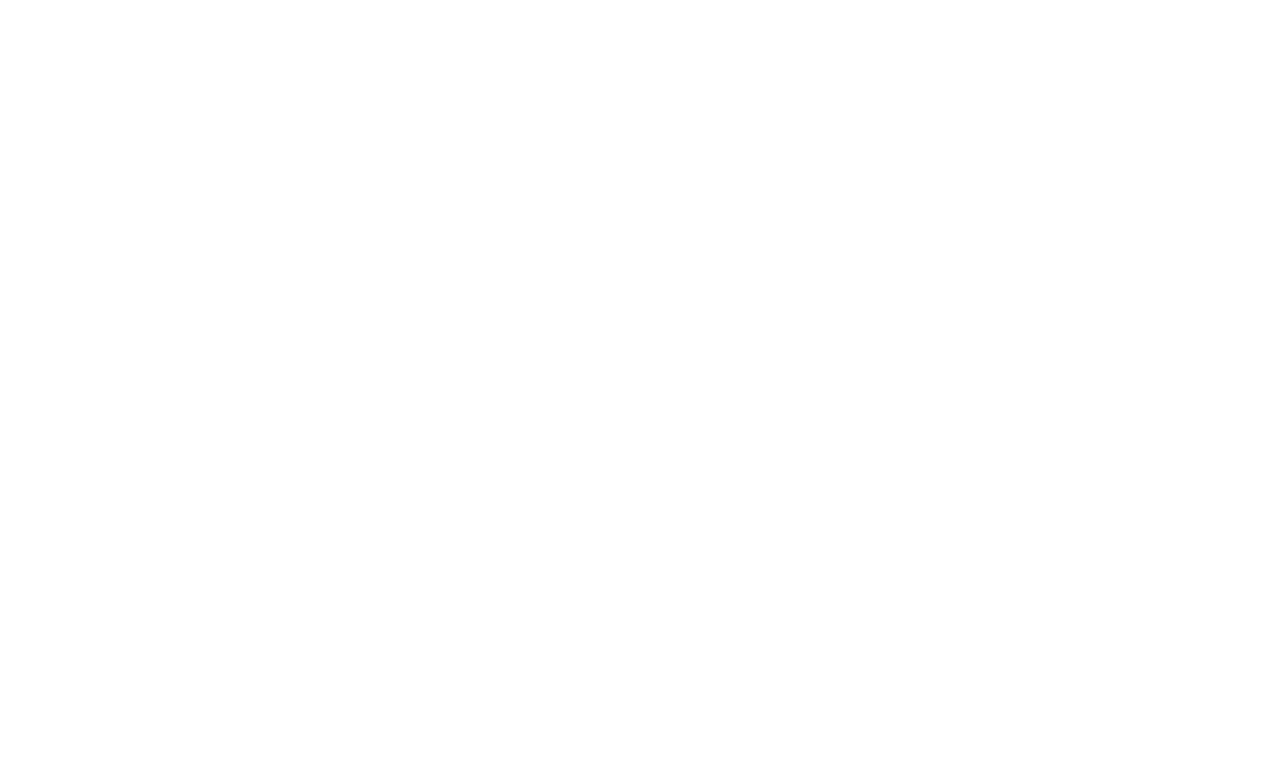
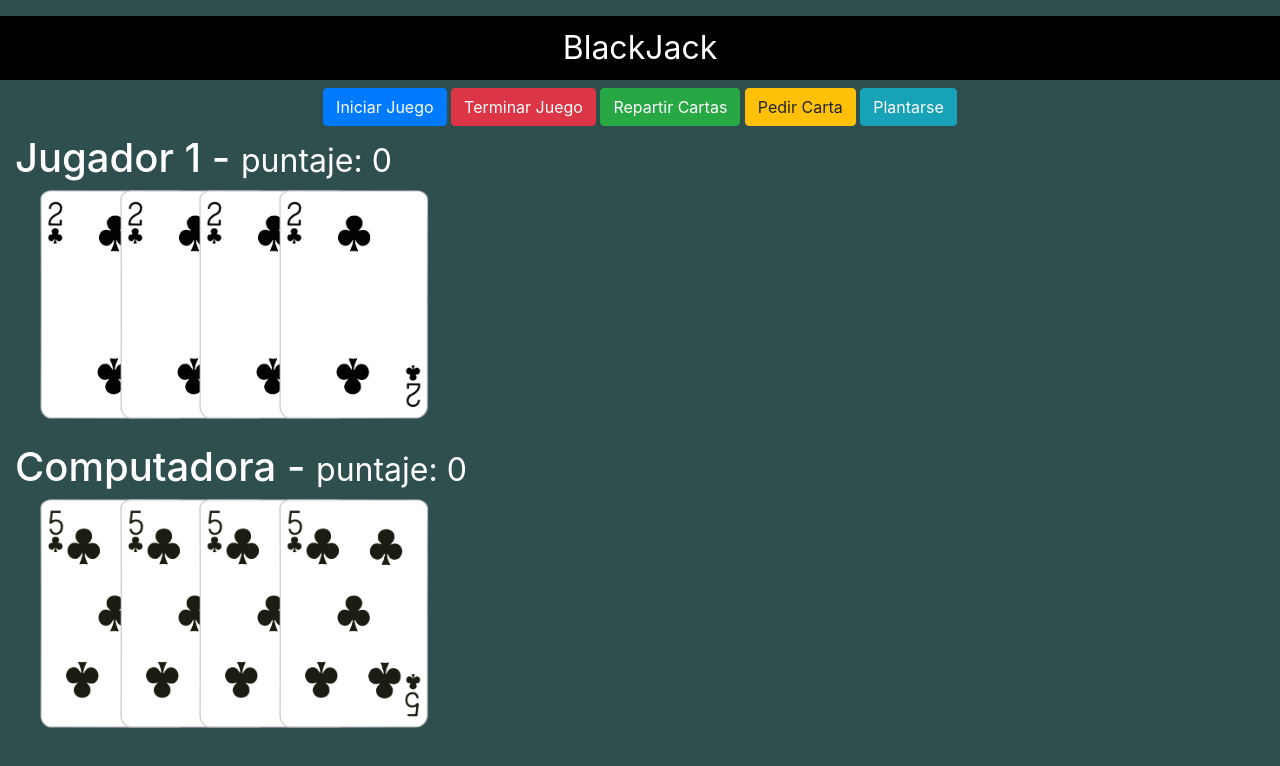
Before and after one commit to yunioseijo/Blackjack, a plain HTML site: page index.html in a window 1280 px wide. Drawn offline with nearby package versions, Linux system fonts and the light colour scheme.

Commit message:
Add initial HTML structure and CSS styles for Blackjack game

```diff
--- a/assets/css/style.css
+++ b/assets/css/style.css
@@ -0,0 +1,22 @@
+html, body{
+    margin: 0px;
+    background-color: darkslategray;
+    color: white
+}
+.titulo{
+    text-align: center;
+    font-size: 2em;
+    margin-top: 1rem;
+    padding-block: 0.5rem;
+    background-color: black;
+    color: white;
+}
+.carta {
+    position: relative;
+    width: 150px;
+    left: 100px;
+    margin-left: -75px;
+}
+#computadora-cartas, #jugador-cartas {
+    min-height: 180px;
+}
--- a/index.html
+++ b/index.html
@@ -1,11 +1,53 @@
 <!DOCTYPE html>
 <html>
+
 <head>
     <meta charset="UTF-8" />
     <title>BlackJack
     </title>
+    <link rel="stylesheet" href="https://stackpath.bootstrapcdn.com/bootstrap/4.4.1/css/bootstrap.min.css"
+        integrity="sha384-Vkoo8x4CGsO3+Hhxv8T/Q5PaXtkKtu6ug5TOeNV6gBiFeWPGFN9MuhOf23Q9Ifjh" crossorigin="anonymous">
+    <link rel="stylesheet" href="assets/css/style.css" />
 </head>
+
 <body>
+    <header class="titulo">BlackJack</header>
+    <div class="row mt-2">
+        <div class="col text-center">
+            <button class="btn btn-primary" id="btnIniciarJuego">Iniciar Juego</button>
+            <button class="btn btn-danger" id="btnTerminarJuego">Terminar Juego</button>
+            <button class="btn btn-success" id="btnRepartirCartas">Repartir Cartas</button>
+            <button class="btn btn-warning" id="btnPedirCarta">Pedir Carta</button>
+            <button class="btn btn-info" id="btnPlantarse">Plantarse</button>
+        </div>
+    </div>
+    <div class="row container mt-2">
+        <div class="col">
+            <h1>Jugador 1 - <small>puntaje: 0</small></h1>
+            <div id="jugador-cartas">
+                <img class="carta" src="assets/cartas/2C.png" alt="">
+                <img class="carta" src="assets/cartas/2C.png" alt="">
+                <img class="carta" src="assets/cartas/2C.png" alt="">
+                <img class="carta" src="assets/cartas/2C.png" alt="">
+            </div>
+        </div>
+    </div>
+    <div class="row container mt-4">
+        <div class="col">
+            <h1>Computadora - <small>puntaje: 0</small></h1>
+            <div id="computadora-cartas">
+                <img class="carta" src="assets/cartas/5C.png" alt="">
+                <img class="carta" src="assets/cartas/5C.png" alt="">
+                <img class="carta" src="assets/cartas/5C.png" alt="">
+                <img class="carta" src="assets/cartas/5C.png" alt="">
+            </div>
+        </div>
+    </div>
+
+
+
+
     <script src="assets/js/juego.js"></script>
 </body>
+
 </html>
```
